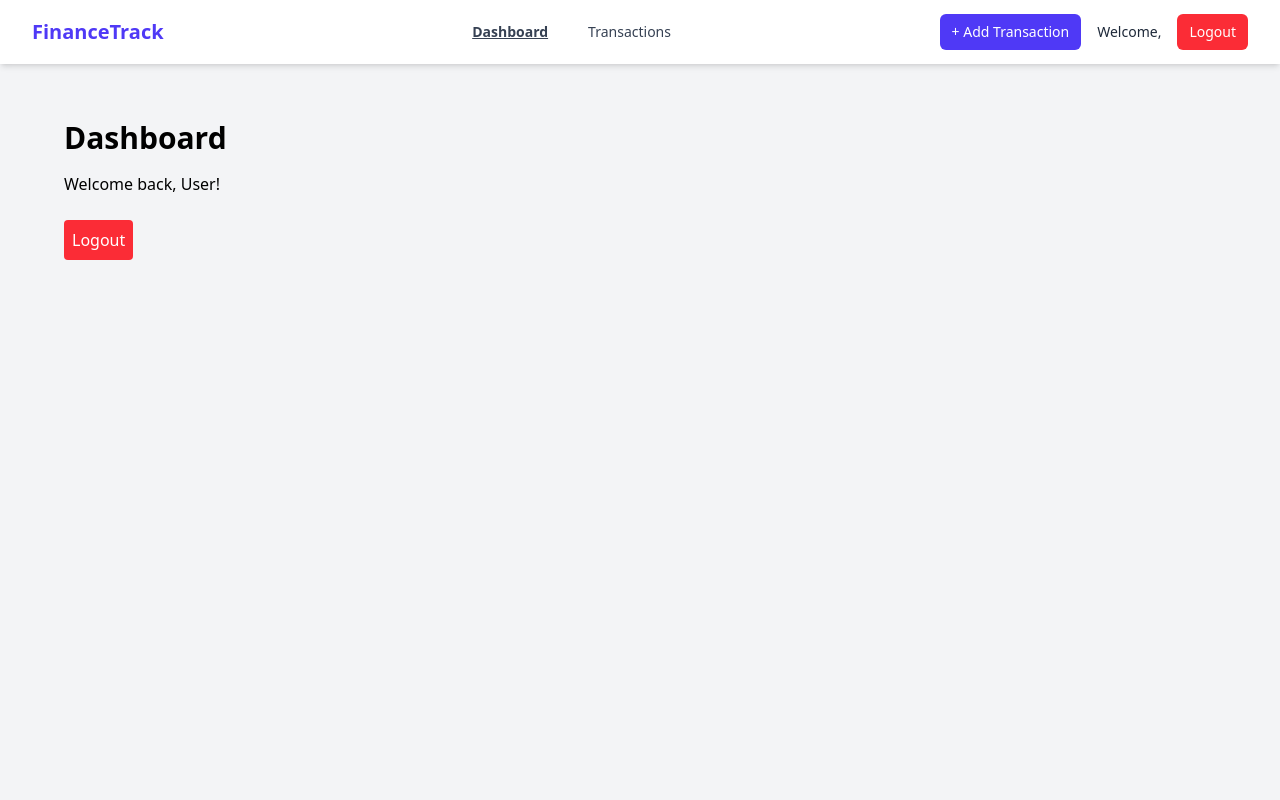
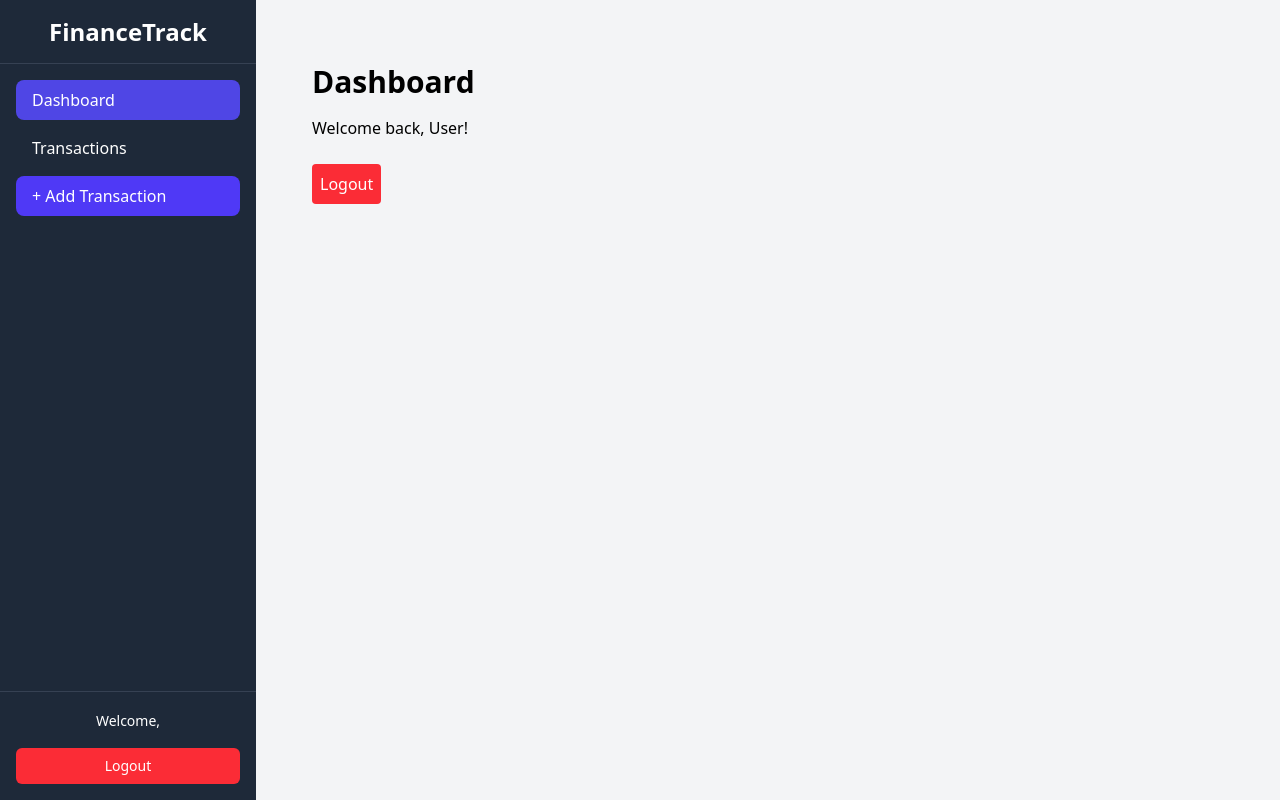
Before and after one commit to vedant115/PersonalFinanceAssistant, a React app in the folder frontend/: page / in a window 1280 px wide. Built offline with nearby package versions, Linux system fonts and the light colour scheme; sample sign-in values are in the browser's storage; the HTML template or start-up script is replaced by a standard one.

Commit message:
changed navbar to sidebar

```diff
--- a/frontend/src/components/Layout.jsx
+++ b/frontend/src/components/Layout.jsx
@@ -1,13 +1,15 @@
 import React from "react";
-import Navbar from "./Navbar";
+import Sidebar from "./Sidebar";
 
 const Layout = ({ children }) => {
   return (
-    <div className="min-h-screen bg-gray-100">
-      <Navbar />
-      <main>
-        <div className="max-w-7xl mx-auto py-6 sm:px-6 lg:px-8">{children}</div>
-      </main>
+    <div className="flex h-screen bg-gray-100">
+      <Sidebar />
+      <div className="flex-1 flex flex-col overflow-hidden">
+        <main className="flex-1 overflow-x-hidden overflow-y-auto bg-gray-100">
+          <div className="container mx-auto px-6 py-8">{children}</div>
+        </main>
+      </div>
     </div>
   );
 };
--- a/frontend/src/components/Navbar.jsx
+++ /dev/null
@@ -1,71 +0,0 @@
-import React from "react";
-import { NavLink, useNavigate } from "react-router-dom";
-import { useAuth } from "../context/AuthContext";
-
-const Navbar = () => {
-  const { user, logout } = useAuth();
-  const navigate = useNavigate();
-
-  const handleLogout = () => {
-    logout();
-    navigate("/login");
-  };
-
-  const activeLinkStyle = {
-    fontWeight: "bold",
-    textDecoration: "underline",
-  };
-
-  return (
-    <nav className="bg-white shadow-md">
-      <div className="max-w-7xl mx-auto px-4 sm:px-6 lg:px-8">
-        <div className="flex justify-between items-center h-16">
-          <div className="flex-shrink-0 font-bold text-xl text-indigo-600">
-            FinanceTrack
-          </div>
-          <div className="hidden md:block">
-            <div className="ml-10 flex items-baseline space-x-4">
-              <NavLink
-                to="/"
-                style={({ isActive }) =>
-                  isActive ? activeLinkStyle : undefined
-                }
-                className="text-gray-700 hover:text-indigo-600 px-3 py-2 rounded-md text-sm font-medium"
-              >
-                Dashboard
-              </NavLink>
-              <NavLink
-                to="/transactions"
-                style={({ isActive }) =>
-                  isActive ? activeLinkStyle : undefined
-                }
-                className="text-gray-700 hover:text-indigo-600 px-3 py-2 rounded-md text-sm font-medium"
-              >
-                Transactions
-              </NavLink>
-            </div>
-          </div>
-          <div className="flex items-center">
-            <NavLink
-              to="/add-transaction"
-              className="bg-indigo-600 text-white px-3 py-2 rounded-md text-sm font-medium hover:bg-indigo-700 mr-4"
-            >
-              + Add Transaction
-            </NavLink>
-            <span className="text-gray-800 text-sm mr-4">
-              Welcome, {user?.name}
-            </span>
-            <button
-              onClick={handleLogout}
-              className="bg-red-500 text-white px-3 py-2 rounded-md text-sm font-medium hover:bg-red-600"
-            >
-              Logout
-            </button>
-          </div>
-        </div>
-      </div>
-    </nav>
-  );
-};
-
-export default Navbar;
--- /dev/null
+++ b/frontend/src/components/Sidebar.jsx
@@ -0,0 +1,61 @@
+import React from "react";
+import { NavLink, useNavigate } from "react-router-dom";
+import { useAuth } from "../context/AuthContext";
+
+const Sidebar = () => {
+  const { user, logout } = useAuth();
+  const navigate = useNavigate();
+
+  const handleLogout = () => {
+    logout();
+    navigate("/login");
+  };
+
+  const activeLinkStyle = {
+    backgroundColor: "#4f46e5", // A darker indigo for the active link
+    color: "white",
+  };
+
+  return (
+    <aside className="w-64 flex-shrink-0 bg-gray-800 text-white flex flex-col">
+      <div className="h-16 flex items-center justify-center text-2xl font-bold border-b border-gray-700">
+        FinanceTrack
+      </div>
+      <nav className="flex-grow p-4 space-y-2">
+        <NavLink
+          to="/"
+          style={({ isActive }) => (isActive ? activeLinkStyle : undefined)}
+          className="w-full flex items-center px-4 py-2 rounded-lg hover:bg-gray-700 transition-colors"
+        >
+          Dashboard
+        </NavLink>
+        <NavLink
+          to="/transactions"
+          style={({ isActive }) => (isActive ? activeLinkStyle : undefined)}
+          className="w-full flex items-center px-4 py-2 rounded-lg hover:bg-gray-700 transition-colors"
+        >
+          Transactions
+        </NavLink>
+        <NavLink
+          to="/add-transaction"
+          className="w-full flex items-center px-4 py-2 rounded-lg bg-indigo-600 hover:bg-indigo-500 transition-colors"
+        >
+          + Add Transaction
+        </NavLink>
+      </nav>
+      <div className="p-4 border-t border-gray-700">
+        <div className="text-center mb-4">
+          <span className="text-sm">Welcome, {user?.name}</span>
+        </div>
+        <button
+          onClick={handleLogout}
+          className="w-full bg-red-500 text-white px-3 py-2 rounded-md text-sm font-medium hover:bg-red-600"
+        >
+          Logout
+        </button>
+      </div>
+    </aside>
+  );
+};
+
+export default Sidebar;
```
